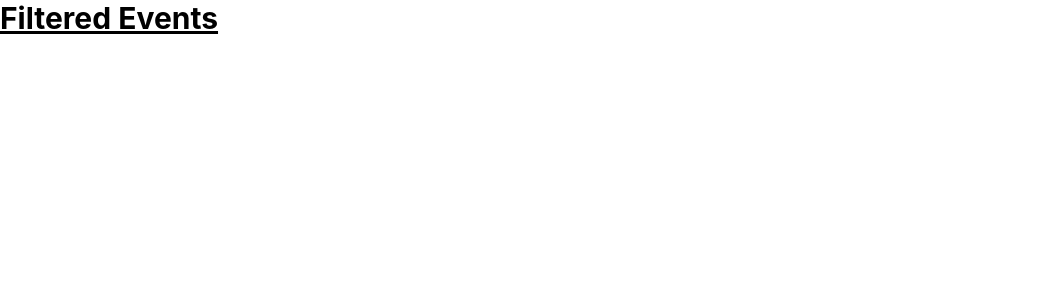
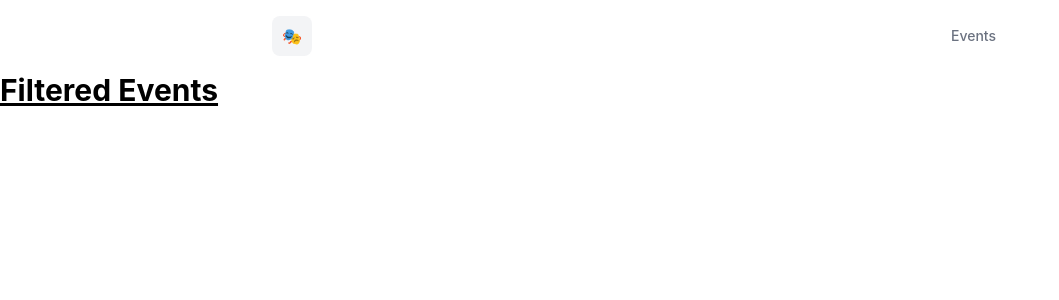
Before and after one commit to eneax/nextjs-events, a Next.js app: page /events in a window 1280 px wide. Shown: the top 300 px of the page, without its empty margins (0-1059 px from the left). Built offline with nearby package versions, Linux system fonts and the light colour scheme.

Commit message:
Create Header component

```diff
--- /dev/null
+++ b/components/Header.tsx
@@ -0,0 +1,21 @@
+import Link from "next/link";
+
+const Header = () => (
+  <nav className="flex items-center justify-between max-w-3xl p-4 mx-auto">
+    <Link href="/">
+      <a className="inline-flex items-center justify-center w-10 h-10 bg-gray-100 rounded-lg">
+        🎭
+      </a>
+    </Link>
+
+    <ul className="flex items-center space-x-2 text-sm font-medium text-gray-500">
+      <li>
+        <Link href="/events">
+          <a className="px-3 py-2 rounded-lg">Events</a>
+        </Link>
+      </li>
+    </ul>
+  </nav>
+);
+
+export default Header;
--- a/pages/_app.tsx
+++ b/pages/_app.tsx
@@ -1,8 +1,18 @@
-import "../styles/globals.css";
+import * as React from "react";
 import type { AppProps } from "next/app";
 
-function MyApp({ Component, pageProps }: AppProps) {
-  return <Component {...pageProps} />;
-}
+import "../styles/globals.css";
+import Header from "components/Header";
+
+const MyApp = ({ Component, pageProps }: AppProps) => {
+  return (
+    <React.Fragment>
+      <Header />
+      <main>
+        <Component {...pageProps} />
+      </main>
+    </React.Fragment>
+  );
+};
 
 export default MyApp;
```
